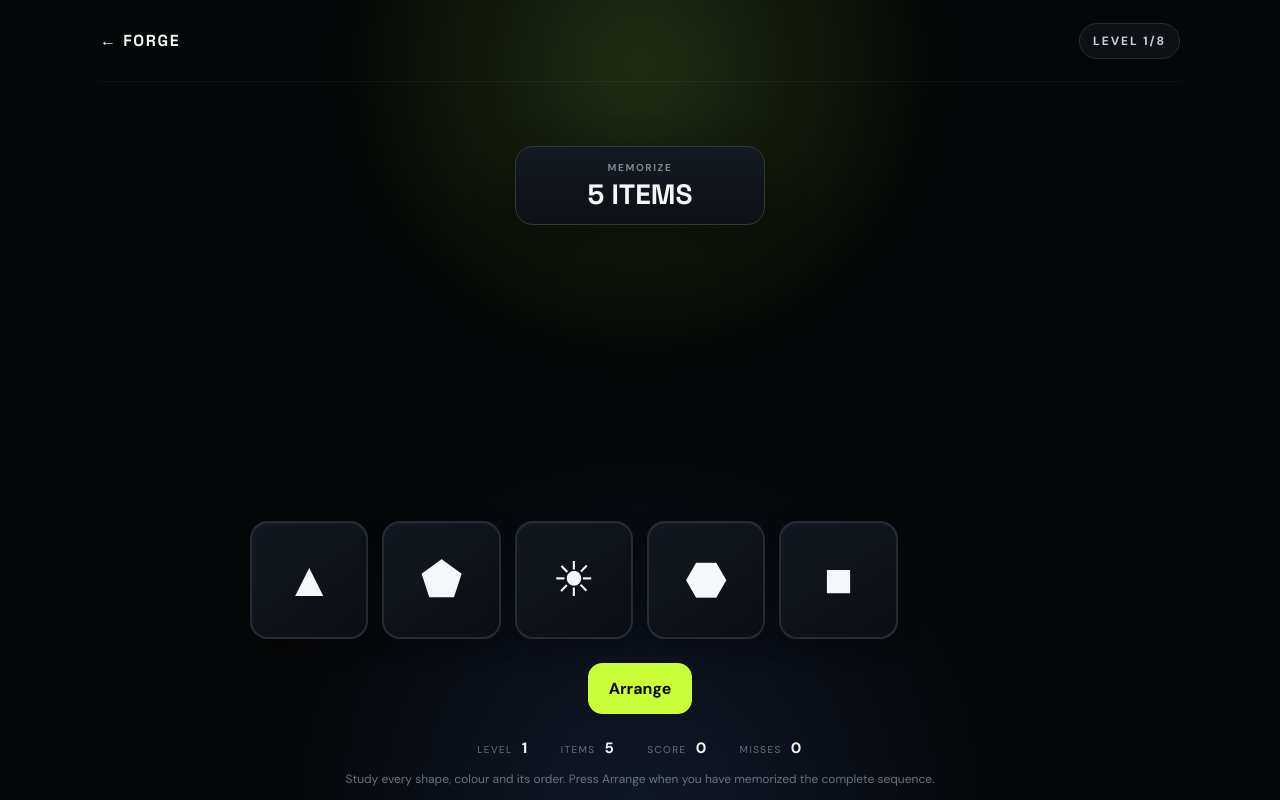
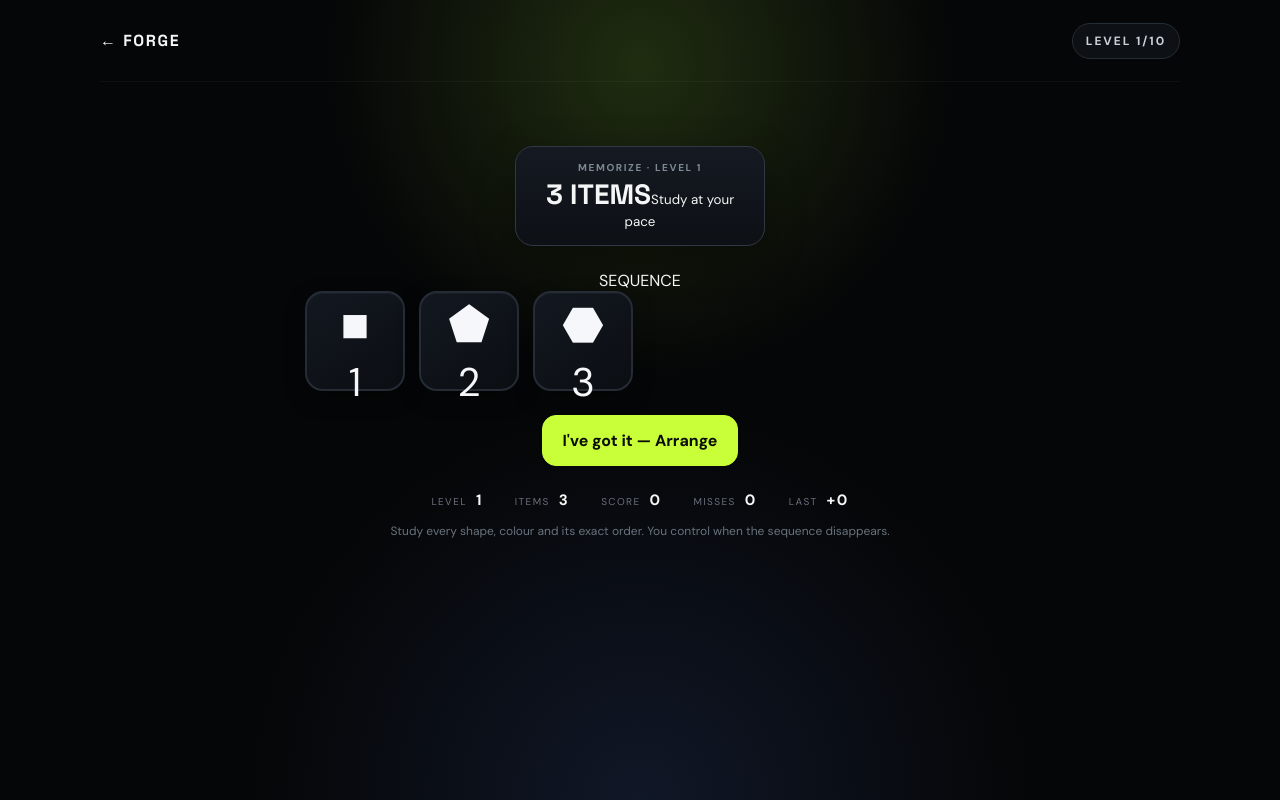
Before and after one commit to Nar-Lod/FORGE, a Next.js app: page /challenges/persistence in a window 1280 px wide. Both pictures are taken after a click on the button "Start Persistence". Built offline with nearby package versions, Linux system fonts and the light colour scheme.

Commit message:
Upgrade Persistence progression, difficulty, scoring, feedback, and mastery

```diff
--- a/app/challenges/persistence/page.tsx
+++ b/app/challenges/persistence/page.tsx
@@ -5,9 +5,22 @@ import Link from "next/link";
 
 type Item = { id: string; shape: string; color: string };
 
-const LEVELS = [5, 6, 7, 8, 9, 10, 11, 12];
+const LEVELS = [3, 4, 5, 6, 7, 8, 9, 10, 11, 12];
+
+const LEVEL_CONFIG = [
+  { exposurePerItem: 1900, buffer: 700, manual: true, decoys: 2 },
+  { exposurePerItem: 1700, buffer: 700, manual: true, decoys: 2 },
+  { exposurePerItem: 1500, buffer: 650, manual: true, decoys: 3 },
+  { exposurePerItem: 1350, buffer: 600, manual: false, decoys: 3 },
+  { exposurePerItem: 1250, buffer: 550, manual: false, decoys: 3 },
+  { exposurePerItem: 1150, buffer: 500, manual: false, decoys: 4 },
+  { exposurePerItem: 1050, buffer: 450, manual: false, decoys: 4 },
+  { exposurePerItem: 980, buffer: 450, manual: false, decoys: 4 },
+  { exposurePerItem: 900, buffer: 400, manual: false, decoys: 4 },
+  { exposurePerItem: 820, buffer: 400, manual: false, decoys: 4 },
+];
+
 const SHAPES = ["●", "■", "▲", "◆", "⬟", "⬢", "★", "✚", "✦", "⬣", "✿", "☀"];
-// Twelve visually distinct colours are required because the final level has 12 items.
 const COLORS = [
   "red", "blue", "green", "yellow", "purple", "orange",
   "pink", "cyan", "lime", "violet", "teal", "coral",
@@ -22,12 +35,13 @@ function shuffle<T>(items: T[]): T[] {
   return result;
 }
 
-// Every memorized item has a unique shape AND a unique colour within the level.
+// The identity of an item is always shape + colour.
+// Each level uses unique shapes and unique colours, eliminating visual ambiguity.
 function makeSequence(length: number): Item[] {
-  const count = Math.min(length, SHAPES.length, COLORS.length);
-  const shapes = shuffle(SHAPES).slice(0, count);
-  const colors = shuffle(COLORS).slice(0, count);
+  const shapes = shuffle(SHAPES).slice(0, length);
+  const colors = shuffle(COLORS).slice(0, length);
 
+  // Re-shuffle the paired identities so neither shape nor colour predicts position.
   return shuffle(
     shapes.map((shape, index) => ({
       id: `${shape}-${colors[index]}`,
@@ -38,6 +52,36 @@ function makeSequence(length: number): Item[] {
 }
 
 const same = (a: Item, b: Item) => a.id === b.id;
+
+function playFeedback(kind: "success" | "error" | "milestone") {
+  try {
+    if ("vibrate" in navigator) {
+      navigator.vibrate(kind === "error" ? [35, 25, 35] : kind === "milestone" ? [25, 40, 70] : 25);
+    }
+  } catch {
+    // Haptics are optional and must never block gameplay.
+  }
+
+  try {
+    const AudioContextClass = window.AudioContext || (window as typeof window & { webkitAudioContext?: typeof AudioContext }).webkitAudioContext;
+    if (!AudioContextClass) return;
+    const ctx = new AudioContextClass();
+    const oscillator = ctx.createOscillator();
+    const gain = ctx.createGain();
+    oscillator.type = "sine";
+    oscillator.frequency.value = kind === "error" ? 180 : kind === "milestone" ? 620 : 440;
+    gain.gain.setValueAtTime(0.0001, ctx.currentTime);
+    gain.gain.exponentialRampToValueAtTime(0.045, ctx.currentTime + 0.01);
+    gain.gain.exponentialRampToValueAtTime(0.0001, ctx.currentTime + (kind === "milestone" ? 0.22 : 0.11));
+    oscillator.connect(gain);
+    gain.connect(ctx.destination);
+    oscillator.start();
+    oscillator.stop(ctx.currentTime + (kind === "milestone" ? 0.24 : 0.13));
+    oscillator.onended = () => void ctx.close();
+  } catch {
+    // Audio is optional and browser autoplay policies may block it.
+  }
+}
 
 export default function PersistenceChallenge() {
   const [started, setStarted] = useState(false);
@@ -52,9 +96,14 @@ export default function PersistenceChallenge() {
   const [submitted, setSubmitted] = useState(false);
   const [lastResult, setLastResult] = useState<"correct" | "wrong" | null>(null);
   const [replacementIndex, setReplacementIndex] = useState<number | null>(null);
+  const [levelAttempts, setLevelAttempts] = useState(0);
+  const [levelsCleared, setLevelsCleared] = useState(0);
+  const [firstTryClears, setFirstTryClears] = useState(0);
+  const [lastLevelPoints, setLastLevelPoints] = useState(0);
 
   const length = LEVELS[level];
-  const manual = level < 4;
+  const config = LEVEL_CONFIG[level];
+  const manual = config.manual;
 
   useEffect(() => {
     setBest(Number(window.localStorage.getItem("forge.persistence.best") || 0));
@@ -69,6 +118,7 @@ export default function PersistenceChallenge() {
     setSubmitted(false);
     setLastResult(null);
     setReplacementIndex(null);
+    setLevelAttempts(0);
     setShowing(true);
   };
 
@@ -77,15 +127,18 @@ export default function PersistenceChallenge() {
     setFinished(false);
     setScore(0);
     setWrong(0);
+    setLevelsCleared(0);
+    setFirstTryClears(0);
+    setLastLevelPoints(0);
     startLevel(0);
   };
 
   useEffect(() => {
     if (!started || !showing || manual) return;
-    const duration = 5500 + length * 650;
+    const duration = config.buffer + length * config.exposurePerItem;
     const timer = window.setTimeout(() => setShowing(false), duration);
     return () => window.clearTimeout(timer);
-  }, [started, showing, manual, length]);
+  }, [started, showing, manual, length, config.buffer, config.exposurePerItem]);
 
   const arrange = () => {
     setShowing(false);
@@ -99,7 +152,6 @@ export default function PersistenceChallenge() {
     if (showing || finished || (submitted && lastResult === "correct")) return;
 
     if (replacementIndex !== null) {
-      // Do not allow the same item to occupy two answer positions.
       if (answer.some((selected, index) => index !== replacementIndex && same(selected, item))) return;
       setAnswer((current) => current.map((selected, index) => index === replacementIndex ? item : selected));
       setReplacementIndex(null);
@@ -127,8 +179,10 @@ export default function PersistenceChallenge() {
   );
 
   const submit = () => {
-    if (answer.length !== length) return;
+    if (answer.length !== length || replacementIndex !== null) return;
 
+    const attemptNumber = levelAttempts + 1;
+    setLevelAttempts(attemptNumber);
     const correct = answer.every((item, index) => same(item, sequence[index]));
     setSubmitted(true);
 
@@ -136,13 +190,26 @@ export default function PersistenceChallenge() {
       setWrong((current) => current + 1);
       setLastResult("wrong");
       setReplacementIndex(null);
+      playFeedback("error");
       return;
     }
 
     setLastResult("correct");
     setReplacementIndex(null);
-    const nextScore = score + length * 10;
+
+    // Harder levels are worth more. A clean first attempt earns a meaningful bonus;
+    // recovery still earns progress without rewarding repeated guessing.
+    const basePoints = 70 + length * 22;
+    const firstTryBonus = attemptNumber === 1 ? 45 : 0;
+    const cleanBonus = wrong === 0 && attemptNumber === 1 ? 20 : 0;
+    const levelPoints = basePoints + firstTryBonus + cleanBonus;
+    const nextScore = score + levelPoints;
+
     setScore(nextScore);
+    setLastLevelPoints(levelPoints);
+    setLevelsCleared((current) => current + 1);
+    if (attemptNumber === 1) setFirstTryClears((current) => current + 1);
+    playFeedback(level === LEVELS.length - 1 ? "milestone" : "success");
 
     if (level === LEVELS.length - 1) {
       setBest((current) => {
@@ -158,8 +225,6 @@ export default function PersistenceChallenge() {
     window.setTimeout(() => startLevel(nextLevel), 900);
   };
 
-  // Decoys also use unused shapes AND unused colours, so every visible choice
-  // is distinguishable on both dimensions.
   const options = useMemo(() => {
     if (!sequence.length) return [];
 
@@ -169,7 +234,7 @@ export default function PersistenceChallenge() {
     const unusedColors = shuffle(COLORS.filter((color) => !usedColors.has(color)));
 
     const decoys: Item[] = [];
-    const count = Math.min(unusedShapes.length, unusedColors.length, 4);
+    const count = Math.min(config.decoys, unusedShapes.length, unusedColors.length);
     for (let i = 0; i < count; i += 1) {
       decoys.push({
         id: `${unusedShapes[i]}-${unusedColors[i]}`,
@@ -179,13 +244,19 @@ export default function PersistenceChallenge() {
     }
 
     return shuffle([...sequence, ...decoys]);
-  }, [sequence]);
+  }, [sequence, config.decoys]);
+
+  const maxPossibleScore = LEVELS.reduce((total, items, index) => total + 70 + items * 22 + 45 + 20, 0);
+  const masteryPercent = Math.round((score / maxPossibleScore) * 100);
+  const firstTryRate = levelsCleared ? Math.round((firstTryClears / levelsCleared) * 100) : 0;
 
   return (
     <main className="game-shell">
       <div className="game-topbar">
         <Link href="/" className="game-back">← FORGE</Link>
-        <div className="game-progress">{started && !finished ? `LEVEL ${level + 1}/8` : "PERSISTENCE"}</div>
+        <div className="game-progress">
+          {started && !finished ? `LEVEL ${level + 1}/${LEVELS.length}` : "PERSISTENCE"}
+        </div>
       </div>
 
       {!started && (
@@ -193,13 +264,14 @@ export default function PersistenceChallenge() {
           <div className="eyebrow">PERSISTENCE · SEQUENCE MEMORY</div>
           <h1>Remember. Arrange. Adapt.</h1>
           <p>
-            Every level uses visually distinct shapes and colours. No two memorized
-            items share a shape or colour, so the task tests memory rather than visual ambiguity.
+            Build persistence by holding a growing sequence in memory, reconstructing it under pressure,
+            correcting mistakes and advancing when you are ready.
           </p>
           <div className="rule-pills">
-            <span>5 → 12 unique items</span>
+            <span>3 → 12 unique items</span>
             <span>Unique shape + colour</span>
-            <span>Timed from level 5</span>
+            <span>Timed pressure increases</span>
+            <span>Recovery matters</span>
           </div>
           <button className="btn btn-primary" onClick={begin}>Start Persistence</button>
         </section>
@@ -207,27 +279,38 @@ export default function PersistenceChallenge() {
 
       {started && !finished && (
         <section className="game-stage">
-          <div className="target-card">
-            <span>{showing ? "MEMORIZE" : "REBUILD"}</span>
+          <div className="target-card persistence-target">
+            <span>{showing ? "MEMORIZE" : "REBUILD"} · LEVEL {level + 1}</span>
             <strong>{showing ? `${length} ITEMS` : `${answer.length}/${length}`}</strong>
+            <small>{showing && !manual ? `Timed · ${(config.buffer + length * config.exposurePerItem) / 1000}s` : manual ? "Study at your pace" : "Reconstruct from memory"}</small>
           </div>
 
           {showing && (
             <>
-              <div className="focus-grid sequence-grid">
-                {sequence.map((item) => (
-                  <div key={item.id} className={`focus-cell sequence-cell ${item.color}`}>
-                    <span>{item.shape}</span>
-                  </div>
-                ))}
+              <div className="persistence-sequence-frame">
+                <div className="persistence-sequence-label">SEQUENCE</div>
+                <div className="focus-grid sequence-grid">
+                  {sequence.map((item, index) => (
+                    <div key={item.id} className={`focus-cell sequence-cell ${item.color}`} aria-label={`Sequence item ${index + 1}`}>
+                      <span>{item.shape}</span>
+                      <small>{index + 1}</small>
+                    </div>
+                  ))}
+                </div>
               </div>
-              {manual && <button className="btn btn-primary" onClick={arrange}>Arrange</button>}
+              {manual && <button className="btn btn-primary" onClick={arrange}>I&apos;ve got it — Arrange</button>}
+              {!manual && <p className="game-hint">Watch the sequence. It disappears automatically when your study window ends.</p>}
             </>
           )}
 
           {!showing && (
             <>
-              <div className="option-grid">
+              <div className="persistence-instruction">
+                <span>{replacementIndex !== null ? "REPLACE A POSITION" : "REBUILD THE SEQUENCE"}</span>
+                <strong>{replacementIndex !== null ? `Choose what belongs in position ${replacementIndex + 1}` : "Shape + colour + order"}</strong>
+              </div>
+
+              <div className="option-grid persistence-options">
                 {options.map((item) => {
                   const alreadySelected = answer.some((selected) => same(selected, item));
                   return (
@@ -236,6 +319,7 @@ export default function PersistenceChallenge() {
                       disabled={(submitted && lastResult === "correct") || (replacementIndex === null && alreadySelected)}
                       className={`switch-tile sequence-option ${item.color} ${alreadySelected ? "selected-option" : ""}`}
                       onClick={() => choose(item)}
+                      aria-label={`Choose ${item.shape} ${item.color}`}
                     >
                       <span>{item.shape}</span>
                     </button>
@@ -243,7 +327,7 @@ export default function PersistenceChallenge() {
                 })}
               </div>
 
-              <div className="answer-strip">
+              <div className="answer-strip persistence-answer-strip">
                 {Array.from({ length }).map((_, index) => {
                   const item = answer[index];
                   const replacing = replacementIndex === index;
@@ -263,11 +347,11 @@ export default function PersistenceChallenge() {
               </div>
 
               {replacementIndex !== null && (
-                <p className="game-hint">Position {replacementIndex + 1} is selected. Choose its replacement from the board.</p>
+                <p className="game-hint replacement-hint">Position {replacementIndex + 1} is selected. Choose its replacement above.</p>
               )}
 
               <button
-                className="btn btn-primary"
+                className="btn btn-primary persistence-submit"
                 disabled={answer.length !== length || replacementIndex !== null || (submitted && lastResult === "correct")}
                 onClick={submit}
               >
@@ -277,42 +361,70 @@ export default function PersistenceChallenge() {
               </button>
 
               {submitted && lastResult === "wrong" && (
-                <div className="game-hint correction-message">
-                  <strong>{correctCount}/{length} in the correct position.</strong>
-                  <span>Tap a selected position to replace it, then choose the replacement from the distinct items above.</span>
+                <div className="persistence-recovery">
+                  <div className="recovery-score">
+                    <strong>{correctCount}/{length}</strong>
+                    <span>positions correct</span>
+                  </div>
+                  <div>
+                    <b>Recover, don&apos;t restart.</b>
+                    <p>Tap any position you want to change, then choose its replacement. The sequence stays hidden.</p>
+                  </div>
                 </div>
               )}
             </>
           )}
 
-          <div className="live-stats">
+          <div className="live-stats persistence-live-stats">
             <span>LEVEL <b>{level + 1}</b></span>
             <span>ITEMS <b>{length}</b></span>
             <span>SCORE <b>{score}</b></span>
             <span>MISSES <b>{wrong}</b></span>
+            <span>LAST <b>+{lastLevelPoints}</b></span>
           </div>
 
-          <p className="game-hint">
+          <p className="game-hint persistence-footer-hint">
             {showing
               ? manual
-                ? "Study every shape, colour and its order. Press Arrange when you have memorized the complete sequence."
-                : "Study the complete sequence. Every item has a unique shape and colour. It will disappear automatically."
-              : "Rebuild the exact sequence. Every visible choice is distinct in both shape and colour."}
+                ? "Study every shape, colour and its exact order. You control when the sequence disappears."
+                : "The study window is shrinking per item as the levels rise. Hold the whole sequence, not just individual objects."
+              : "Rebuild the exact sequence. A mistake is information: correct it and keep moving."}
           </p>
         </section>
       )}
 
       {finished && (
-        <section className="result-card">
+        <section className="result-card persistence-result-card">
           <div className="eyebrow">PERSISTENCE COMPLETE</div>
           <div className="result-score">{score}</div>
           <div className="result-label">MEMORY PERSISTENCE SCORE</div>
+
+          <div className="persistence-mastery">
+            <div>
+              <span>MASTERY</span>
+              <strong>{masteryPercent}%</strong>
+            </div>
+            <div>
+              <span>FIRST-TRY CLEARS</span>
+              <strong>{firstTryRate}%</strong>
+            </div>
+            <div>
+              <span>MISSES</span>
+              <strong>{wrong}</strong>
+            </div>
+          </div>
+
           <div className="result-stats">
-            <div><strong>8</strong><span>levels cleared</span></div>
-            <div><strong>{wrong}</strong><span>misses</span></div>
+            <div><strong>{LEVELS.length}</strong><span>levels cleared</span></div>
+            <div><strong>3→12</strong><span>item range</span></div>
             <div><strong>{best}</strong><span>best score</span></div>
           </div>
-          <p>You progressed from deliberate study into timed memory pressure while adapting to longer sequences.</p>
+
+          <p>
+            You moved from deliberate memorization into timed pressure, longer sequences and recovery from mistakes.
+            Your score rewards difficult levels and clean first attempts without making failure a dead end.
+          </p>
+
           <div className="cta-row">
             <button className="btn btn-primary" onClick={begin}>Try again</button>
             <Link href="/" className="btn btn-secondary">I&apos;m done</Link>
```
